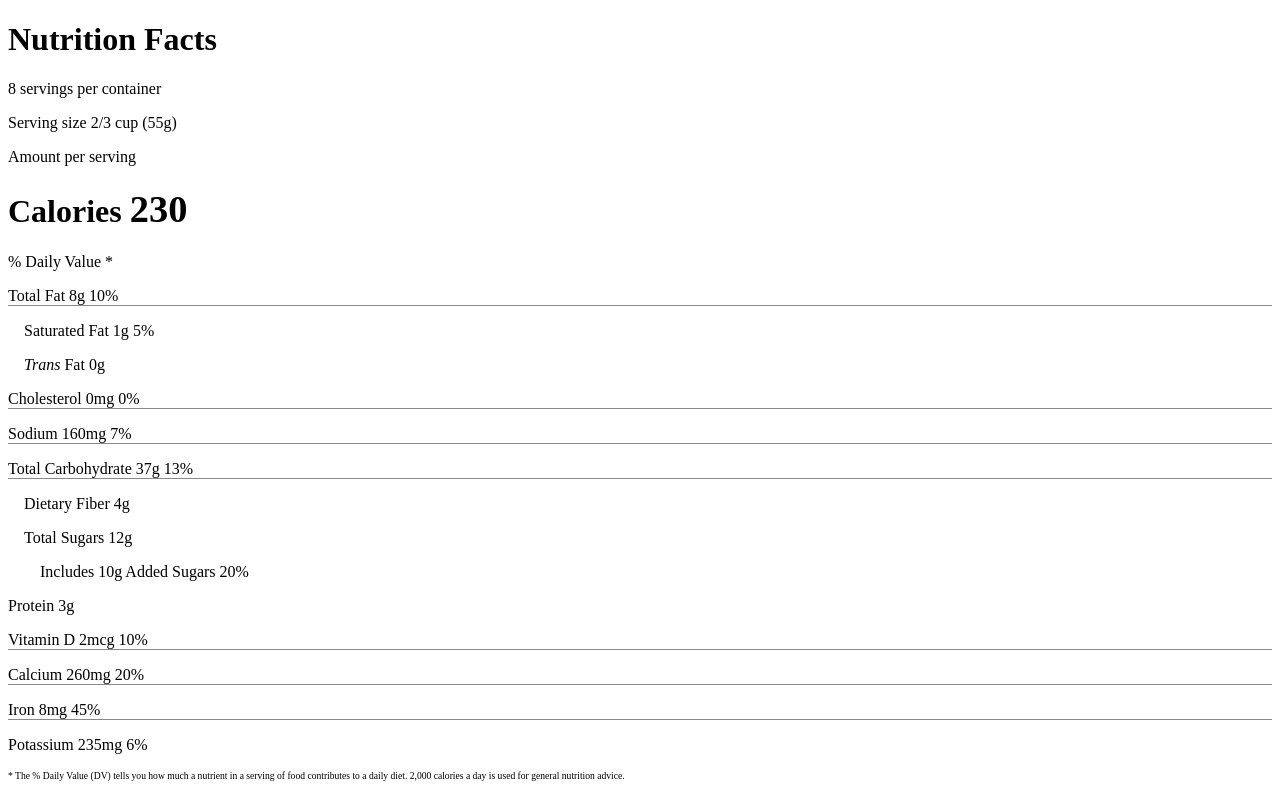
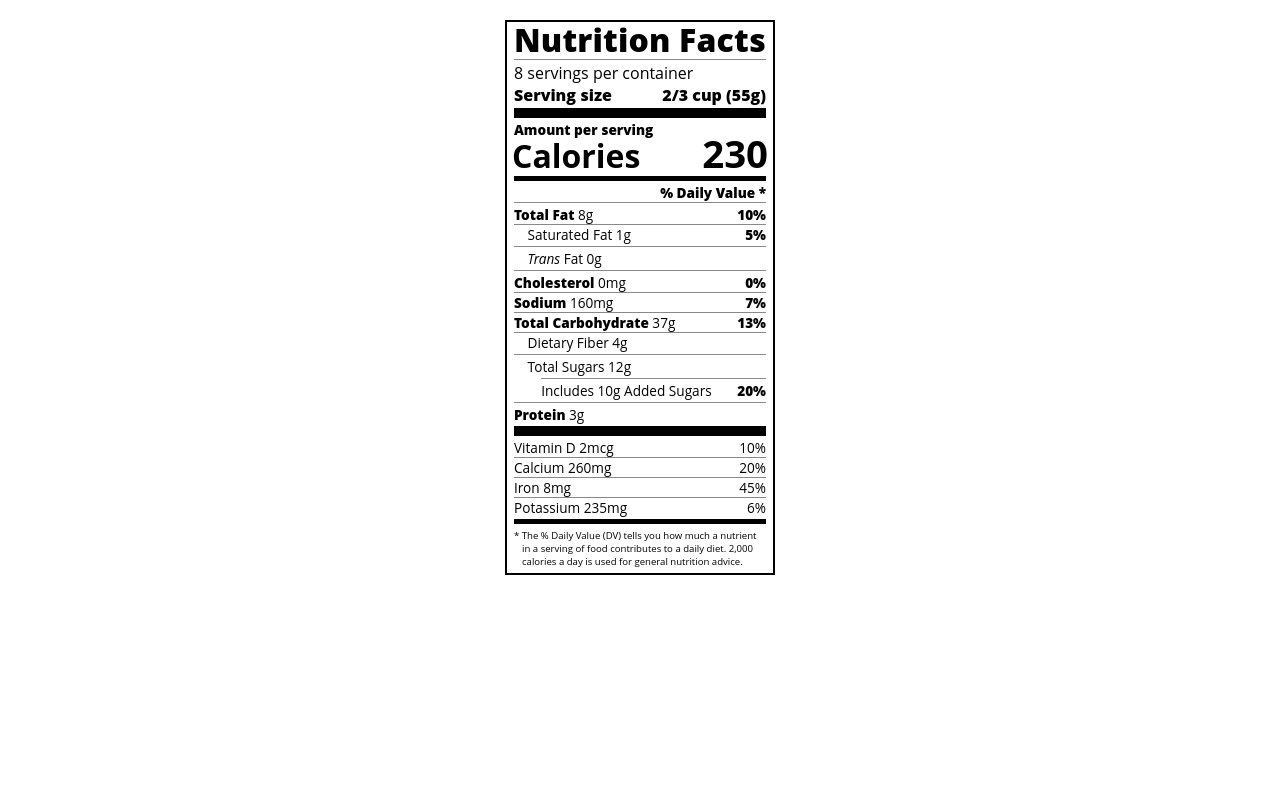
Before and after one commit to 0xt0pdata/fcc-cert, a plain HTML site: page rwd0203/index.html in a window 1280 px wide. Drawn offline with Linux system fonts and the light colour scheme.

Commit message:
Correction CSS file.

```diff
--- a/rwd0203/styles.css
+++ b/rwd0203/styles.css
@@ -1,3 +1,69 @@
+* {
+    box-sizing: border-box;
+}
+
+html {
+    font-size: 16px;
+}
+
+body {
+    font-family: 'Open Sans', sans-serif;
+}
+
+.label {
+    border: 2px solid black;
+    width: 270px;
+    margin: 20px auto;
+    padding: 0 7px;
+}
+
+header h1 {
+    text-align: center;
+    margin: -4px 0;
+    letter-spacing: 0.15px
+}
+
+p {
+    margin: 0;
+}
+
+.divider {
+    border-bottom: 1px solid #888989;
+    margin: 2px 0;
+    clear: right;
+}
+
+.bold {
+    font-weight: 800;
+}
+
+.right {
+    float: right;
+}
+
+.lg {
+    height: 10px;
+}
+
+.lg,
+.md {
+    background-color: black;
+    border: 0;
+}
+
+.md {
+    height: 5px;
+}
+
+.sm-text {
+    font-size: 0.85rem;
+}
+
+.calories-info h1 {
+    margin: -5px -2px;
+    overflow: hidden;
+}
+
 .calories-info span {
     font-size: 1.2em;
     margin-top: -7px;
```
